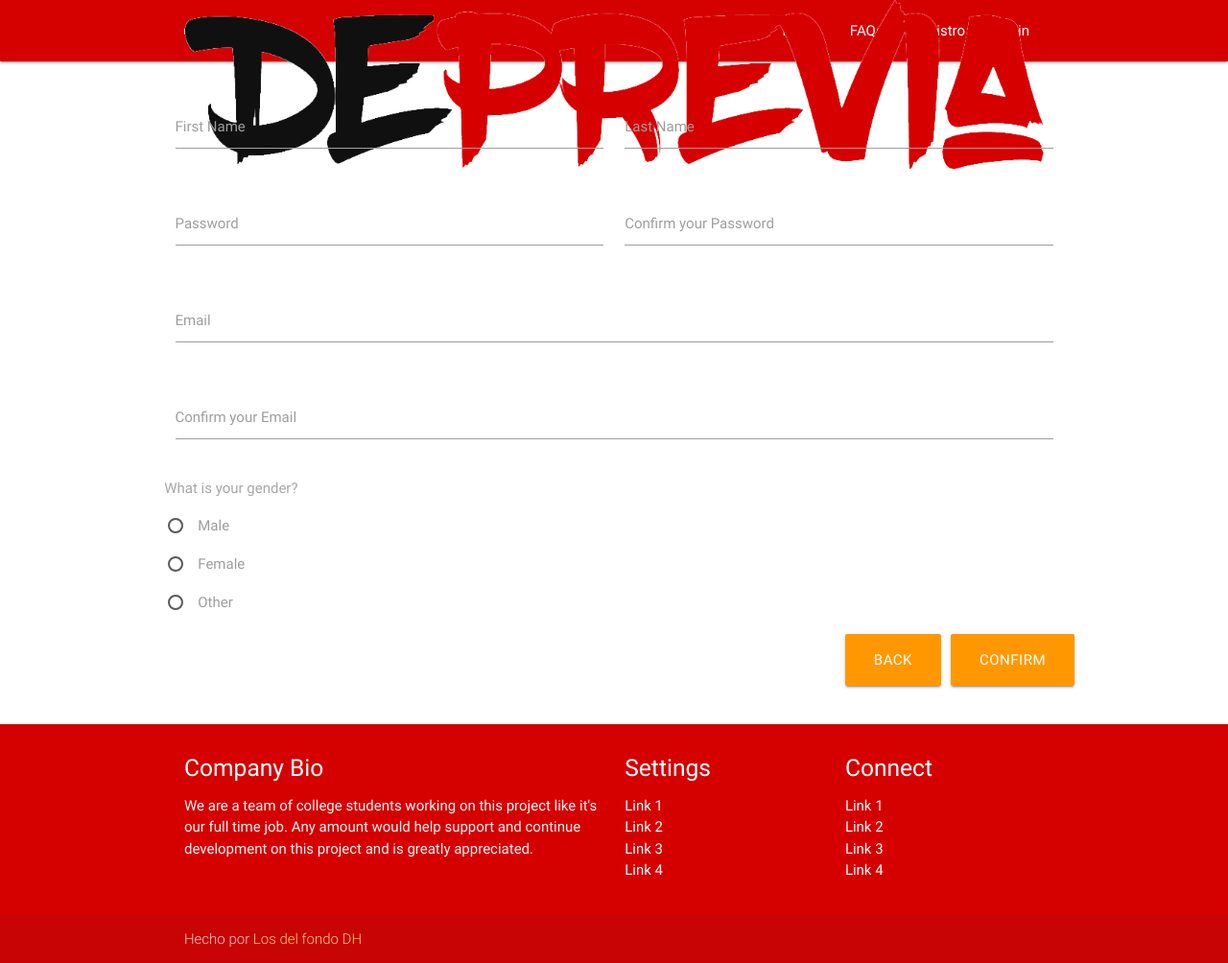
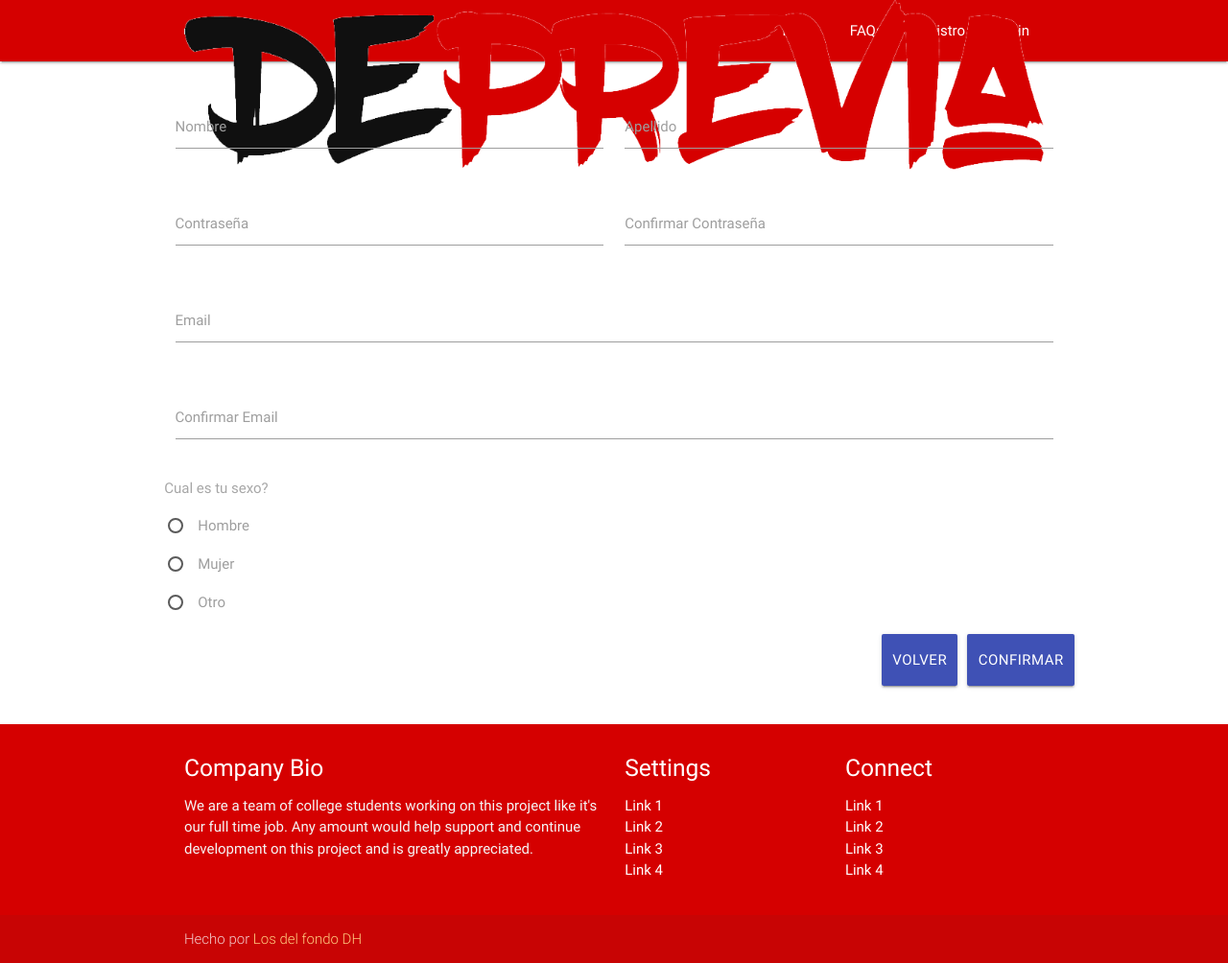
Before and after one commit to lmancuso/deprevia, a PHP site: page /register.php in a window 1280 px wide. Shown: the whole page at 96% size. Run offline with PHP 8.4, Linux system fonts and the light colour scheme; some libraries are stand-ins or nearby versions.

Commit message:
traduccion de texto y cambio de color a AZUL de botones

```diff
--- a/register.php
+++ b/register.php
@@ -22,21 +22,21 @@
         <div class="row">
           <div class="input-field col s6">
             <input id="first_name" type="text" class="validate">
-            <label for="first_name">First Name</label>
+            <label for="first_name">Nombre</label>
           </div>
           <div class="input-field col s6">
             <input id="last_name" type="text" class="validate">
-            <label for="last_name">Last Name</label>
+            <label for="last_name">Apellido</label>
           </div>
         </div>
         <div class="row">
           <div class="input-field col s6">
             <input id="password" type="password" class="validate">
-            <label for="password">Password</label>
+            <label for="password">Contraseña</label>
           </div>
           <div class="input-field col s6">
             <input id="password" type="password" class="validate">
-            <label for="password">Confirm your Password</label>
+            <label for="password">Confirmar Contraseña</label>
           </div>
         </div>
         <div class="row">
@@ -48,33 +48,33 @@
         <div class="row">
           <div class="input-field col s12">
             <input id="email" type="email" class="validate">
-            <label for="email">Confirm your Email</label>
+            <label for="email">Confirmar Email</label>
           </div>
         </div>
 
         <div class="row">
-              <p style="color: #a7a7a7"> What is your gender? </p>
+              <p style="color: #a7a7a7"> Cual es tu sexo? </p>
               <form action="col s12">
                 <p>
                   <input name="group1" type="radio" id="genero_masculino" value="0" class="with-gap">
-                  <label for="genero_masculino">Male</label>
+                  <label for="genero_masculino">Hombre</label>
                 </p>
                 <p>
                   <input name="group1" type="radio" id="genero_femenino" value="1" class="with-gap">
-                  <label for="genero_femenino">Female</label>
+                  <label for="genero_femenino">Mujer</label>
                 </p>
                 <p>
                   <input name="group1" type="radio" id="genero_otros" value="2" class="with-gap">
-                  <label for="genero_otros">Other</label>
+                  <label for="genero_otros">Otro</label>
                 </p>
               </form>
         </div>
 
         <div id="button-confirm" class="row right">
-          <a href="index.php" id="download-button" class="btn-large waves-effect waves-light orange">Confirm</a>
+          <a href="index.php" id="download-button" class="col s12 btn btn-large waves-effect indigo">Confirmar</a>
         </div>
         <div class="row right">
-          <a href="index.php" id="download-button" class="btn-large waves-effect waves-light orange">Back</a>
+          <a href="index.php" id="download-button" class="col s12 btn btn-large waves-effect indigo">Volver</a>
         </div>
       </form>
     </div>
```
